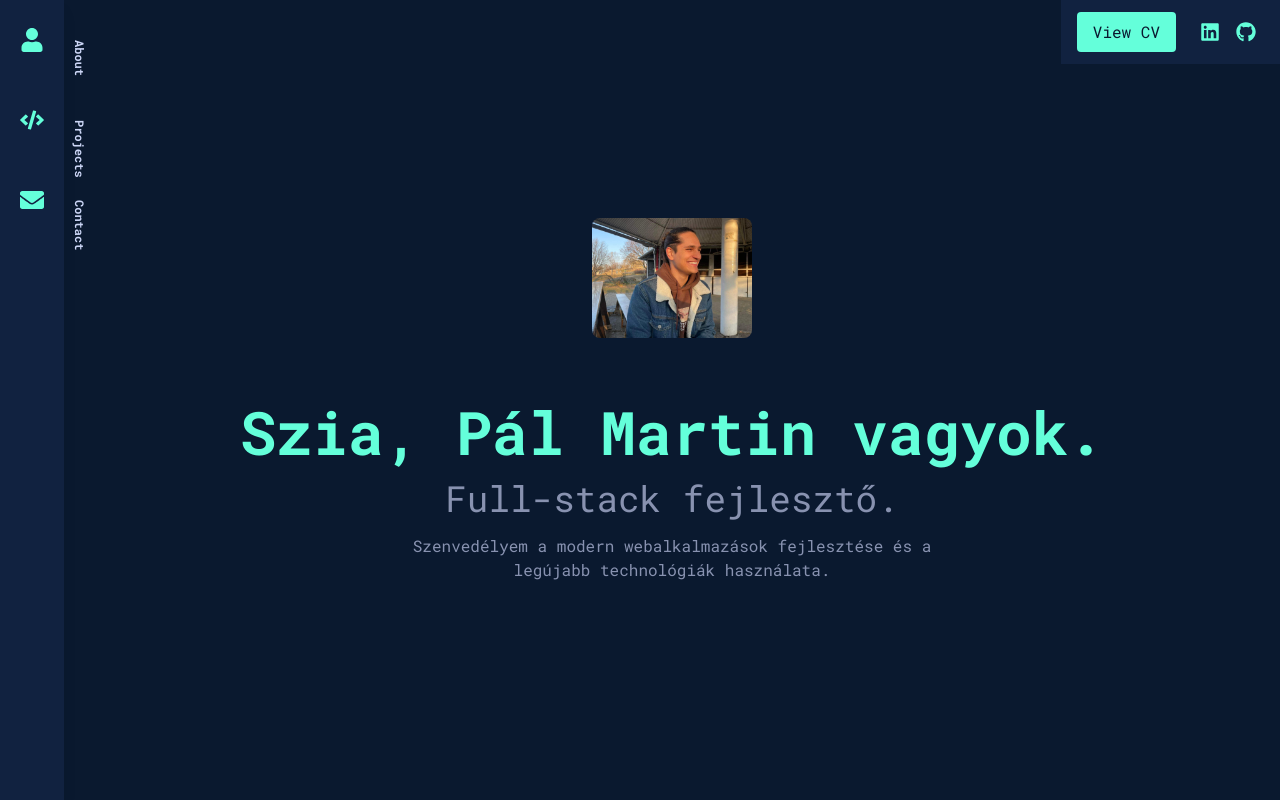
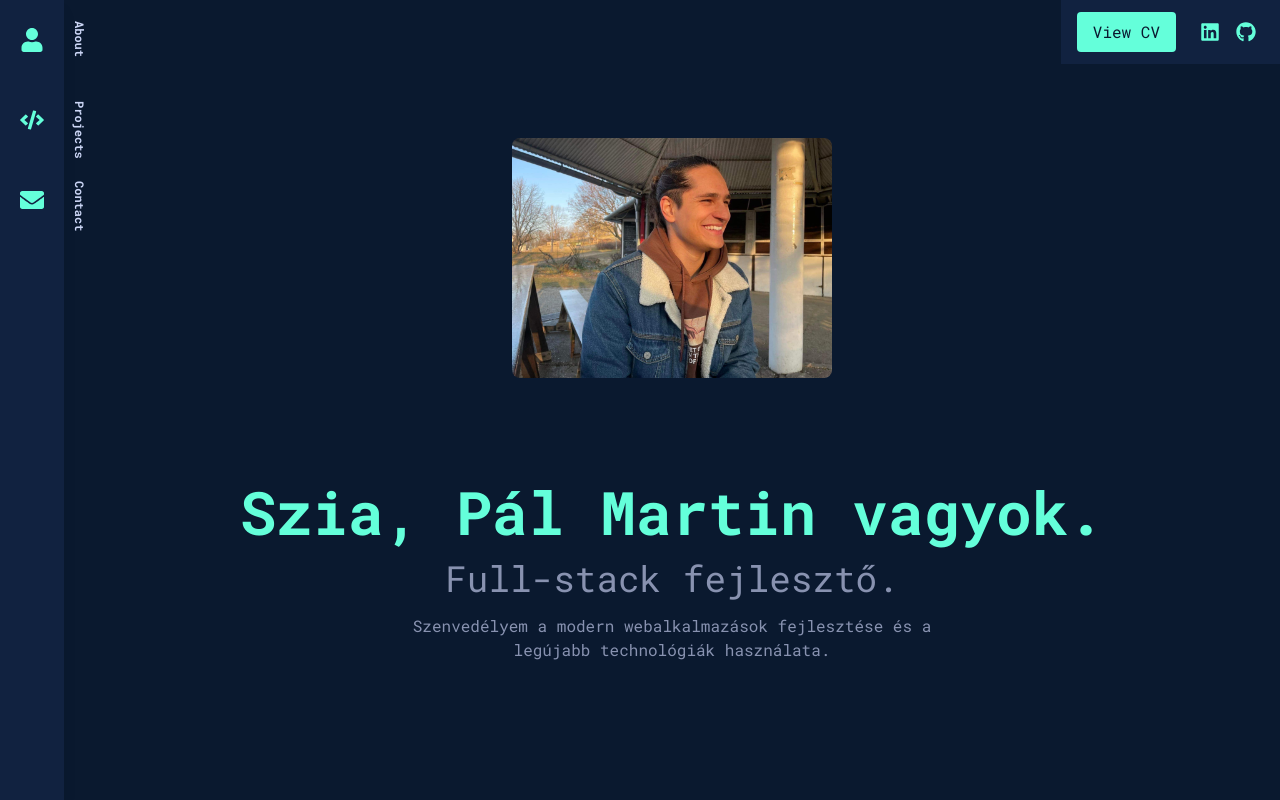
Before and after one commit to XY56L7/pal-martin-portfolio, a Next.js app: page / in a window 1280 px wide. Shown: the top 800 px of the page. Built offline with nearby package versions, Linux system fonts and the light colour scheme.

Commit message:
Modify the sidebar component

```diff
--- a/src/app/components/About.tsx
+++ b/src/app/components/About.tsx
@@ -6,12 +6,12 @@ import Image from 'next/image';
 const About: React.FC = () => {
   return (
     <section id="about" className="min-h-screen flex flex-col justify-center items-center px-8 bg-darkBlue text-lightestSlate">
-      <div className="w-40 h-40 mb-6">
+      <div className="w-40 h-40 md:w-60 md:h-60 lg:w-80 lg:h-80 mb-6">
         <Image
           src="/martin.jpg"
           alt="Pál Martin"
-          width={320}
-          height={320}
+          width={640} // Nagyobb méret a desktop eszközökhöz
+          height={640}
           className="rounded-lg object-cover"
         />
       </div>
--- a/src/app/index.css
+++ b/src/app/index.css
@@ -1,5 +1,3 @@
-/* src/index.css */
-/* src/index.css */
 @import url('https://fonts.googleapis.com/css2?family=Roboto+Mono:wght@400;700&display=swap');
 
 @tailwind base;
@@ -12,7 +10,6 @@ body {
   color: theme('colors.lightestSlate');
 }
 
-/* src/index.css */
 a {
   transition: color 0.3s;
 }
@@ -20,12 +17,10 @@ a {
 button, .btn {
   transition: background-color 0.3s;
 }
-/* src/index.css */
 
 .sidebar-tooltip {
   @apply absolute w-auto p-2 m-2 min-w-max left-14 rounded-md shadow-md text-white bg-gray-900 text-xs font-bold transition-all duration-100 scale-0 origin-left;
 }
-/* Sidebar stílusok */
 .sidebar-item {
   @apply relative flex items-center justify-center h-16 w-16 mt-2 mb-2 mx-auto;
 }
@@ -38,10 +33,11 @@ button, .btn {
   @apply absolute text-xs font-bold text-lightestSlate hidden md:block;
   transform: rotate(90deg);
   transform-origin: left bottom;
-  bottom: 50%;
+  bottom: 80%;
   left: 100%;
   margin-left: 0.5rem;
 }
+
 @media (min-width: 1024px) {
   .project-image {
     width: 100%;
```
